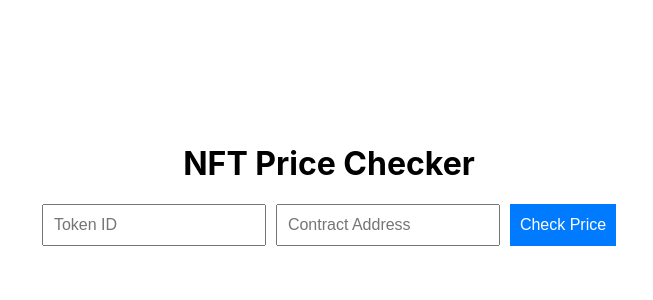
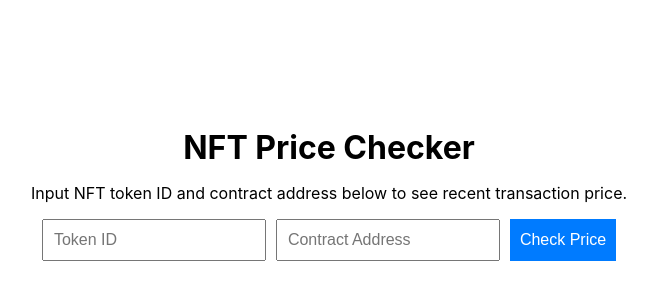
Before and after one commit to jonaszeutzius/nft-price-checker, a React (Create React App) app: page / in a window 1280 px wide. Shown: the part 206-506 px from the top of the page, without its empty margins (311-964 px from the left). Built offline with nearby package versions, Linux system fonts and the light colour scheme.

Commit message:
landing page format

```diff
--- a/src/App.css
+++ b/src/App.css
@@ -4,6 +4,18 @@
   align-items: center;
   flex-direction: column;
   height: 100vh;
+}
+
+.title {
+  margin-top: 20px;
+  margin-bottom: 0;
+  text-align: center;
+}
+
+.image {
+  display: flex;
+  justify-content: center;
+  align-items: center;
 }
 
 .inputContainer {
@@ -33,6 +45,11 @@
   background-color: #0056b3;
 }
 
+.imageContainer {
+  display: flex;
+  justify-content: center;
+}
+
 .nftData {
   display: flex;
   flex-direction: column;
@@ -40,9 +57,10 @@
   margin-top: 20px;
 }
 
-.nftData img {
-  width: 200px;
-  height: 200px;
+.nftData .image {
+  display: flex;
+  justify-content: center;
+  align-items: center;
 }
 
 .nftData h2 {
--- a/src/App.js
+++ b/src/App.js
@@ -20,7 +20,8 @@
 
   return (
     <div className="App">
-      <h1>NFT Price Checker</h1>
+      <h1 className='title'>NFT Price Checker</h1>
+      <p>Input NFT token ID and contract address below to see recent transaction price.</p>
       <div className="inputContainer">
         <input
           type="text"
@@ -36,6 +37,7 @@
         />
         <button onClick={fetchNFTData}>Check Price</button>
       </div>
+
       {nftData && (
         <div className="nftData">
           <img src={nftData.cached_images.small_250_250} alt={nftData.token_name} />
```
